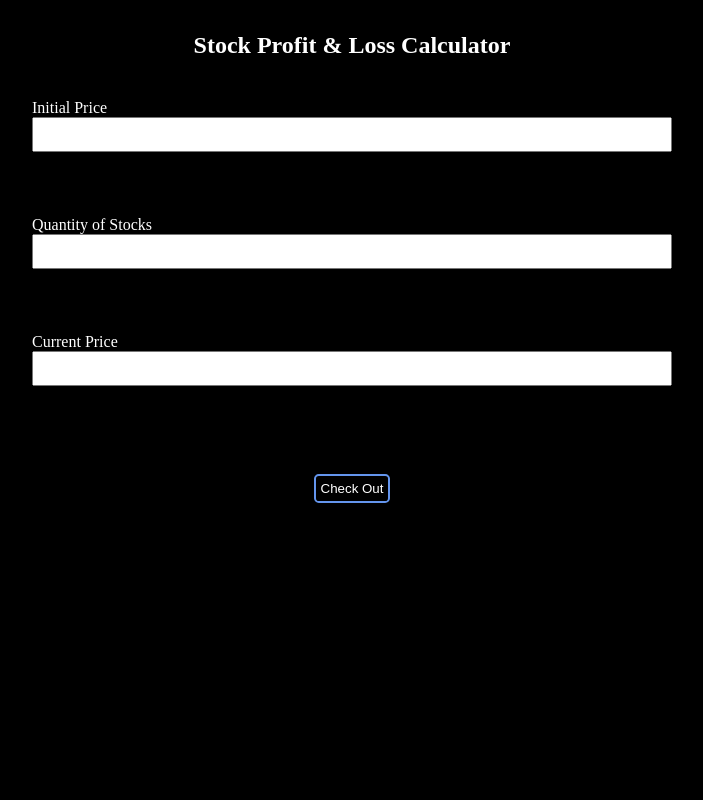
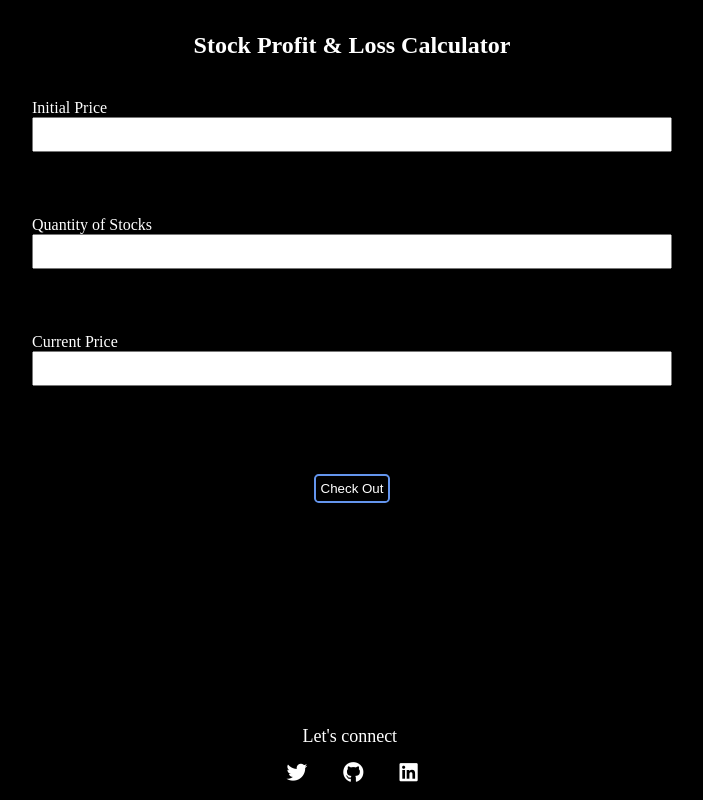
Before and after one commit to kaushal95/neogcamp-L10-ProfitLossCalculator, a plain HTML site: page index.html in a window 1280 px wide. Shown: the whole page, without its empty margins (288-991 px from the left). Drawn offline with Linux system fonts and the light colour scheme.

Commit message:
added footer

```diff
--- a/index.html
+++ b/index.html
@@ -4,6 +4,13 @@
     <meta charset="UTF-8" />
     <meta http-equiv="X-UA-Compatible" content="IE=edge" />
     <meta name="viewport" content="width=device-width, initial-scale=1.0" />
+    <link
+      rel="stylesheet"
+      href="https://cdnjs.cloudflare.com/ajax/libs/font-awesome/6.2.0/css/all.min.css"
+      integrity="sha512-xh6O/CkQoPOWDdYTDqeRdPCVd1SpvCA9XXcUnZS2FmJNp1coAFzvtCN9BmamE+4aHK8yyUHUSCcJHgXloTyT2A=="
+      crossorigin="anonymous"
+      referrerpolicy="no-referrer"
+    />
     <link rel="stylesheet" href="style.css" />
     <title>Profit or Loss</title>
   </head>
@@ -29,6 +36,28 @@
       </div>
       <button class="btn">Check Out</button>
       <div class="output"></div>
+      <footer class="footer">
+        <div class="footer-text">Let's connect</div>
+        <ul class="link-list">
+          <li>
+            <a href="https://twitter.com/Kaushal53362050" target="_blank"
+              ><i class="fa-brands fa-twitter"></i
+            ></a>
+          </li>
+          <li>
+            <a href="https://github.com/kaushal95" target="_blank"
+              ><i class="fa-brands fa-github"></i
+            ></a>
+          </li>
+          <li>
+            <a
+              href="https://www.linkedin.com/in/kaushal-kumar-019952170"
+              target="_blank"
+              ><i class="fa-brands fa-linkedin"></i
+            ></a>
+          </li>
+        </ul>
+      </footer>
     </div>
     <script src="/index.js" type="text/javascript"></script>
   </body>
--- a/index.js
+++ b/index.js
@@ -22,7 +22,14 @@ btnElement.addEventListener("click", () => {
   const boughtAt = Number(boughtElement.value);
   const current = Number(currentElement.value);
   const quantity = Number(quantityElement.value);
-  if (boughtAt && current && quantity) {
+  if (
+    boughtAt &&
+    current &&
+    quantity &&
+    boughtAt > 0 &&
+    quantity > 0 &&
+    current > 0
+  ) {
     const { status, percentage, diffAmount } = calculate(
       boughtAt,
       current,
@@ -36,7 +43,7 @@ btnElement.addEventListener("click", () => {
           ).toFixed(2)}% !!`
         );
   } else {
-    showMessage("Please enter all Values!!");
+    showMessage("Please enter Valid Values!!");
   }
 });
 
--- a/style.css
+++ b/style.css
@@ -185,6 +185,50 @@ input {
 .celebrate {
     animation: mymove 2s linear 2;
 }
+/* footer */
+.footer {
+    position: fixed;
+    bottom: 0px;
+    left: 50%;
+    transform: translate(-50%);
+
+}
+
+footer .quiz-footer {
+    overflow: hidden;
+    margin: 0 auto;
+    background-color: var(--primary-clr);
+    color: white;
+    width: 100vw;
+    text-align: center;
+}
+
+footer .link-list {
+    text-align: center;
+    margin: 1rem 0;
+    list-style-type: none;
+    margin: 1rem auto;
+}
+
+footer .link-list li {
+    display: inline;
+    padding: 1rem;
+}
+
+footer .footer-text {
+    /* font-weight: bold; */
+    font-size: large;
+    margin-left: 2rem;
+}
+
+footer li a i {
+    color: white;
+    font-size: 1.3rem;
+}
+
+footer li a i:hover {
+    transform: scale(1.5);
+}
 
 @keyframes mymove {
     0% {
```
Also changed, not shown: images/app_img.png.
